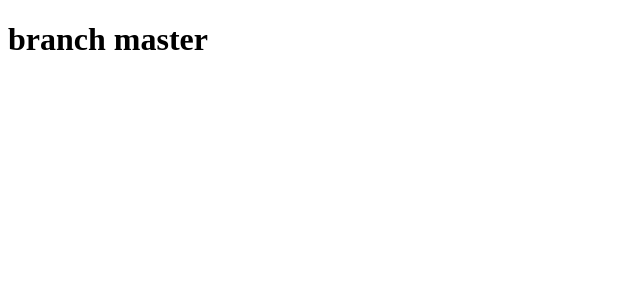
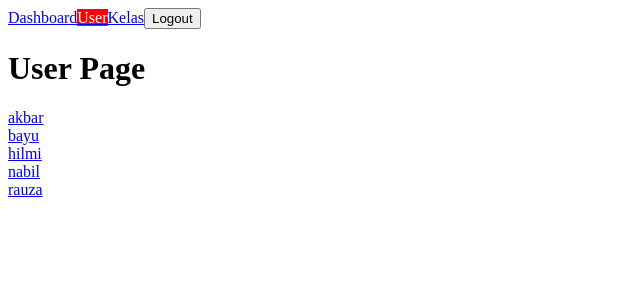
Before and after one commit to larsalfarabi/React-Abi, a React (Create React App) app: page /admin/user in a window 1280 px wide. Shown: the top 300 px of the page, without its empty margins (0-640 px from the left). Built offline with nearby package versions, Linux system fonts and the light colour scheme.

Commit message:
ujian react router

```diff
--- a/src/App.js
+++ b/src/App.js
@@ -1,14 +1,30 @@
 import React from "react";
-import Input from "./component/Input";
-import TextArea from "./component/TextArea";
-import Button from "./component/Button";
+import { Route, Routes, Navigate } from "react-router-dom";
+import Login from "./pages/login";
+import Register from "./pages/register";
+import Admin from "./pages/admin";
+import Dashboard from "./pages/admin/dashboard"
+import User from "./pages/admin/user";
+import Kelas from "./pages/Kelas";
+import UserDetail from "./pages/admin/userDetail";
 
-import Card from "./component/Card";
-export default function App() {
-  return (
-    <div>
-      <h1> branch master</h1>
-    </div>
-  )
+function App() {
+    return (
+        <React.Fragment>
+            <Routes>
+                <Route path="/login" element={<Login />} />
+                <Route path="/register" element={<Register />} />
+                <Route path="/admin" element={<Admin />} >
+                    <Route path="dashboard" element={<Dashboard />} />
+                    <Route path="user" element={<User />} />
+                    <Route path="user/:nama/:kelas" element={<UserDetail/>} />
+                    <Route path="kelas" element={<Kelas />} />
+                </Route>
+                <Route path="*" element={<Navigate to="/login" replace />} />
+            </Routes>
+        </React.Fragment>
+    );
 
 }
+
+export default App;
--- a/src/index.js
+++ b/src/index.js
@@ -1,14 +1,17 @@
-import React from 'react';
-import ReactDOM from 'react-dom/client';
-import './index.css';
-import App from './App';
-import reportWebVitals from './reportWebVitals';
+import React from "react";
+import ReactDOM from "react-dom/client";
+import "./index.css";
+import App from "./App";
+import reportWebVitals from "./reportWebVitals";
+import { BrowserRouter as Router } from "react-router-dom";
 
-const root = ReactDOM.createRoot(document.getElementById('root'));
+const root = ReactDOM.createRoot(document.getElementById("root"));
 root.render(
-  <React.StrictMode>
-    <App />
-  </React.StrictMode>
+    <React.StrictMode>
+        <Router>
+            <App />
+        </Router>
+    </React.StrictMode>
 );
 
 // If you want to start measuring performance in your app, pass a function
--- /dev/null
+++ b/src/komponen/button.jsx
@@ -0,0 +1,5 @@
+export default function Button({title, ...props}){
+    return (
+        <button {...props} className="bg-green-500 text-white px-3 py-1 rounded-lg">{title}</button>
+    )
+}
--- /dev/null
+++ b/src/komponen/linkButton.jsx
@@ -0,0 +1,5 @@
+export default function LinkButton({title, isActive, ...props}){
+    return (
+        <button className={`${isActive ? 'bg-red-500 text-white' : ''}`} {...props}>{title}</button>
+    )
+}
--- /dev/null
+++ b/src/pages/Kelas.jsx
@@ -0,0 +1,9 @@
+import React from 'react'
+
+const Kelas = () => {
+  return (
+    <div>Kelas Page</div>
+  )
+}
+
+export default Kelas
--- /dev/null
+++ b/src/pages/admin.jsx
@@ -0,0 +1,55 @@
+import { Link, Outlet, useNavigate, useLocation } from "react-router-dom";
+import Button from "../komponen/button";
+
+export default function Admin() {
+    const navigate = useNavigate();
+    let location = useLocation();
+      let path = location.pathname.split("/")[2];
+    return (
+        <div className="grid grid-cols-5 gap-5 h-screen w-screen">
+            <div className="col-span-1 ">
+                <nav className="flex flex-col items-start">
+                    <Link to={"dashboard"}>
+                        <span
+                            style={{
+                                backgroundColor: path === "dashboard" ? "red" : "",
+                                color: path === "dashboard" ? "white" : "",
+                            }}
+                        >
+                            Dashboard
+                        </span>
+                    </Link>
+                    <Link to={"user"}>
+                        <span
+                            style={{
+                                backgroundColor: path === "user" ? "red" : "",
+                                color: path === "user" ? "white" : "",
+                            }}
+                        >
+                            User
+                        </span>
+                    </Link>
+                    <Link to={"kelas"}>
+                        <span
+                            style={{
+                                backgroundColor: path === "kelas" ? "red" : "",
+                                color: path === "kelas" ? "white" : "",
+                            }}
+                        >
+                            Kelas
+                        </span>
+                    </Link>
+                    <Button
+                        onClick={() => {
+                            return navigate("/login", {replace: true});
+                        }}
+                        title={"Logout"}
+                    />
+                </nav>
+            </div>
+            <div className="col-span-4 ">
+                <Outlet />
+            </div>
+        </div>
+    );
+}
--- /dev/null
+++ b/src/pages/admin/dashboard.jsx
@@ -0,0 +1,7 @@
+export default function Dashboard() {
+  return (
+    <div>
+      <h1>Dashboard Page</h1>
+    </div>
+  );
+}
--- /dev/null
+++ b/src/pages/admin/user.jsx
@@ -0,0 +1,47 @@
+import React from "react";
+import { Link }  from "react-router-dom";
+
+export default function User() {
+
+    const [user, setUser] = React.useState([
+        {
+            name: "akbar",
+            kelas: "XI RPL",
+        },
+        {
+            name: "bayu",
+            kelas: "XI RPL",
+        },
+        {
+            name: "hilmi",
+            kelas: "XI RPL",
+        },
+        {
+            name: "nabil",
+            kelas: "XI RPL",
+        },
+        {
+            name: "rauza",
+            kelas: "XI TKJ",
+        },
+    ]);
+    return (
+        <div>
+            <h1>User Page</h1>
+            <div className="flex flex-col">
+                {user?.map((item, index) => {
+                    return (
+                        <div>
+                            <Link to={`${item.name}/${item.kelas}`} >{item.name}</Link>
+                        </div>
+                    );
+                })}
+                {/* <Link to={"/admin/user/akbar/XI RPL"} >Akbar</Link>
+                <Link to={"bayu/XI RPL"} >Bayu</Link>
+                <Link to={"hilmi/XI RPL"} >Hilmi</Link>
+                <Link to={"nabil/XI RPL"} >Nabil</Link>
+                <Link to={"rauza/XI RPL"} >Rauza</Link> */}
+            </div>
+        </div>
+    );
+}
--- /dev/null
+++ b/src/pages/admin/userDetail.jsx
@@ -0,0 +1,22 @@
+import { useParams, useNavigate } from "react-router-dom";
+import Button from "../../komponen/button";
+
+export default function UserDetail() {
+    let { nama, kelas } = useParams();
+ const navigate = useNavigate();
+
+
+    return (
+        <div>
+            <h1>User Detail </h1>
+            <div className="mt-5">Nama : {nama}</div>
+            <div>Kelas : {kelas}</div>
+            <Button
+                title={"Kembali ke page User"}
+                onClick={() => {
+                    return navigate("/admin/user" ,{replace: true});
+                }}
+            />
+        </div>
+    );
+}
--- /dev/null
+++ b/src/pages/login.jsx
@@ -0,0 +1,23 @@
+import Button from "../komponen/button";
+import { useNavigate } from "react-router-dom";
+
+export default function Login() {
+    const navigate = useNavigate();
+
+    let handleRegister = () => {
+        return navigate("/register", { replace: true });
+    };
+    let handleLogin = () => {
+        return navigate("/admin", { replace: true });
+    };
+
+    return (
+        <div>
+            <h1>Login Page</h1>
+            <div className="flex">
+                <Button title={"Register"} onClick={handleRegister}></Button>
+                <Button title={"Login"} onClick={handleLogin} />
+            </div>
+        </div>
+    );
+}
--- /dev/null
+++ b/src/pages/register.jsx
@@ -0,0 +1,17 @@
+import Button from "../komponen/button";
+import { useNavigate } from "react-router-dom";
+
+export default function Register() {
+    const navigate = useNavigate();
+  return (
+      <div>
+          <h1>Register Page</h1>
+          <Button
+              title={"Kembali ke Login"}
+              onClick={() => {
+                  return navigate("/login", {replace: true});
+              }}
+          />
+      </div>
+  );
+}
```
Also changed, not shown: src/pages/admin/kelas.jsx (added, +7 -0 lines), 1 other file (tests, documents, lock files or other folders).
